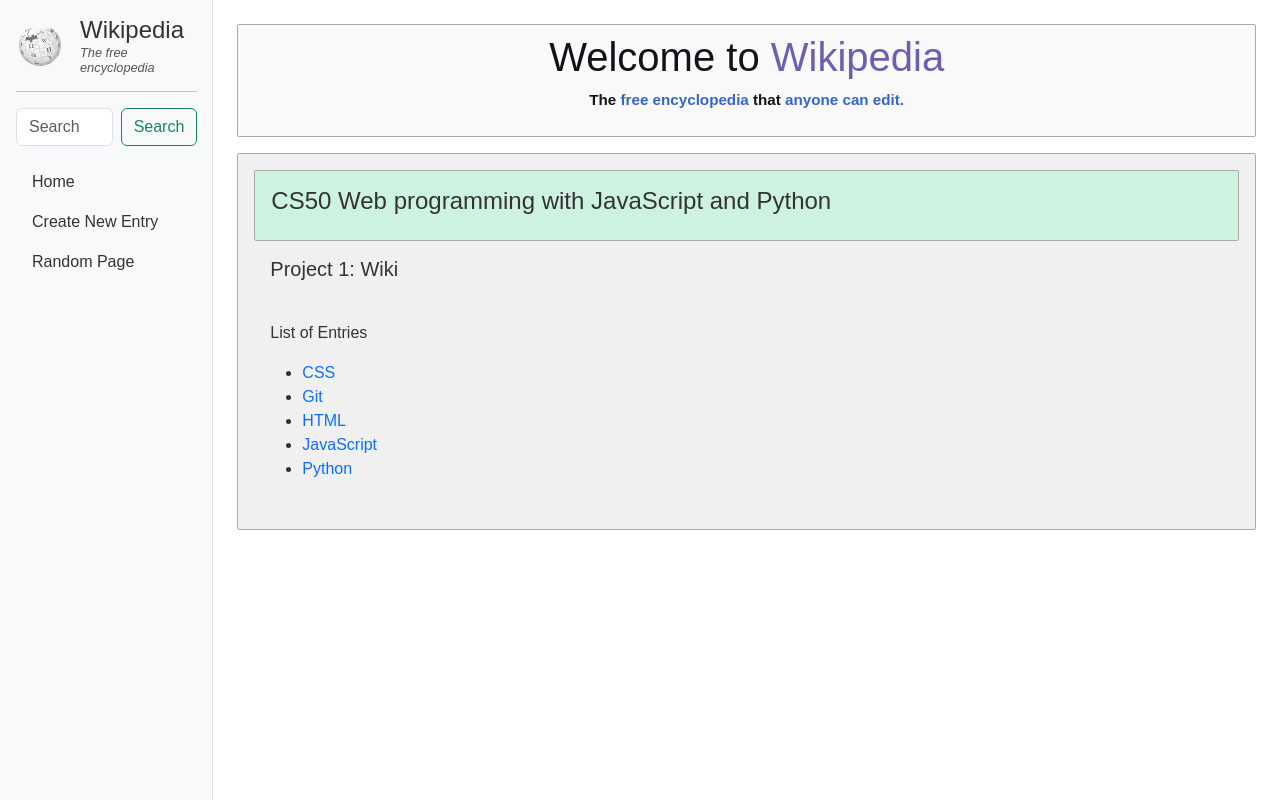
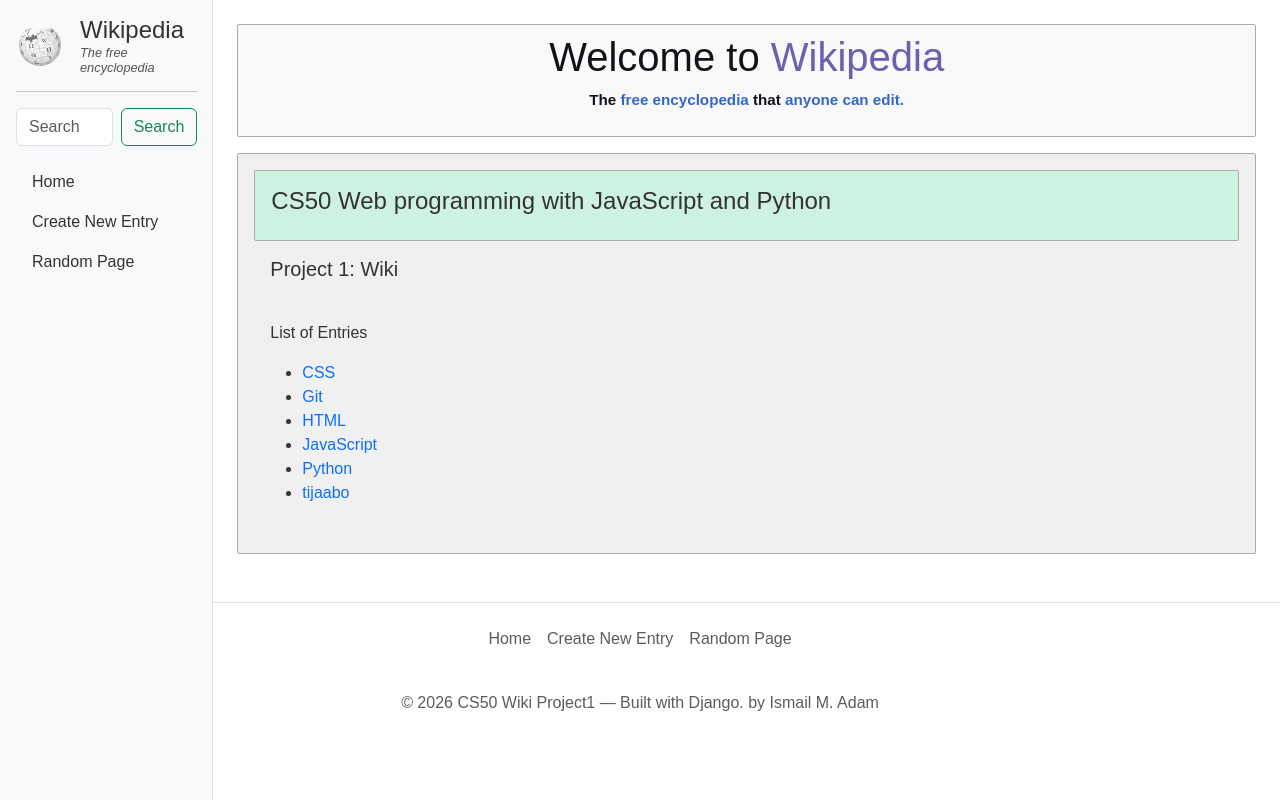
Before and after one commit to ismail-mah/wiki, a Django app: page / in a window 1280 px wide. Run offline with Django 5.2, Linux system fonts and the light colour scheme.

Commit message:
add footer

```diff
--- a/encyclopedia/templates/encyclopedia/layout.html
+++ b/encyclopedia/templates/encyclopedia/layout.html
@@ -7,6 +7,7 @@
     {% load static %}
     <link rel="icon" href="{% static 'images/favicon.png' %}" type="image/x-icon">
     <link rel="stylesheet" href="https://cdn.jsdelivr.net/npm/bootstrap@5.3.2/dist/css/bootstrap.min.css">
+    <link rel="stylesheet" href="https://cdn.jsdelivr.net/npm/bootstrap-icons@1.11.1/font/bootstrap-icons.css">
     <link rel="stylesheet" href="{% static 'encyclopedia/styles.css' %}">
 </head>
 <body>
@@ -67,8 +68,23 @@
                 {% block content %}
                 {% endblock %}
             </main>
+
         </div>
     </div>
+    <footer class="py-3 my-4 border-top">
+        <ul class="nav justify-content-center pb-3 mb-3">
+            <li class="nav-item">
+                <a class="nav-link px-2 text-muted" href="{% url 'index' %}">Home</a>
+            </li>
+            <li class="nav-item">
+                <a class="nav-link px-2 text-muted" href="{% url 'create_entry' %}">Create New Entry</a>
+            </li>
+            <li class="nav-item">
+                <a class="nav-link px-2 text-muted" href="{% url 'random_entry' %}">Random Page</a>
+            </li>
+        </ul>
+        <p class="text-center text-body-secondary">&copy; 2026 CS50 Wiki Project1 — Built with Django. by Ismail M. Adam</p>
+    </footer>
 
     <script src="https://cdn.jsdelivr.net/npm/bootstrap@5.3.2/dist/js/bootstrap.bundle.min.js"></script>
 </body>
--- a/encyclopedia/views.py
+++ b/encyclopedia/views.py
@@ -1,7 +1,6 @@
 from django import forms
 from django.shortcuts import render, redirect
 from django.contrib import messages
-from django.http import HttpResponse
 import markdown2
 from random import choice
 from . import util
```
Also changed, not shown: entries/tijaabo.md (added, +1 -0 lines).
